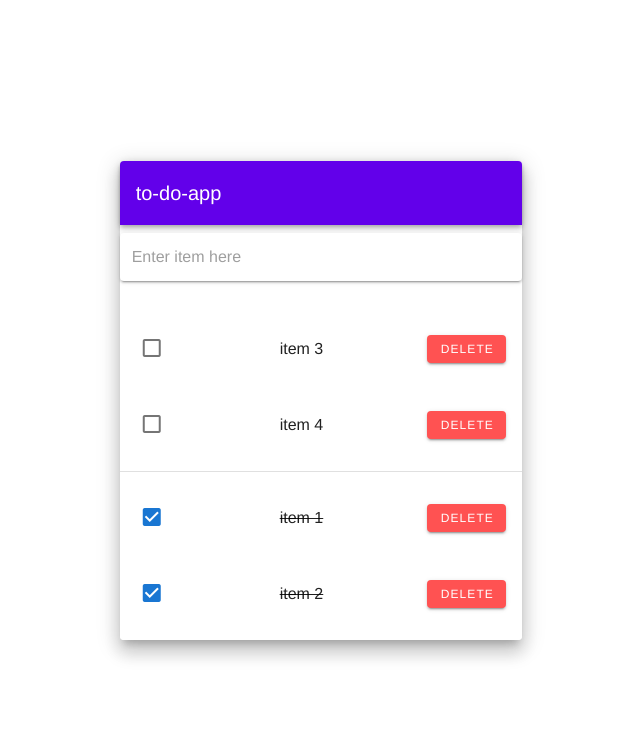
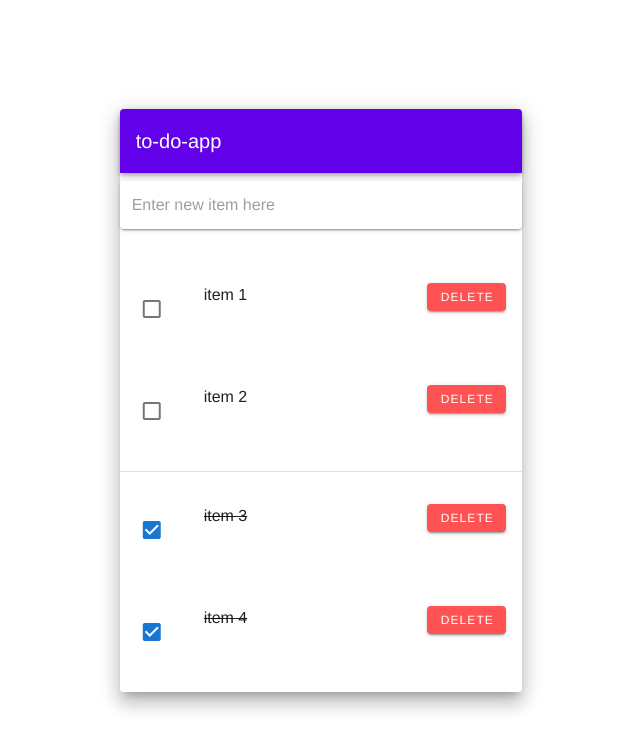
Before and after one commit to chase-mortensen/to-do-app, a Vue app: page / in a window 1280 px wide. Shown: the top 750 px of the page, without its empty margins (319-959 px from the left). Built offline with nearby package versions, Linux system fonts and the light colour scheme.

Commit message:
user interface feeling better, need to add the filters next

```diff
--- a/src/components/TodoList.vue
+++ b/src/components/TodoList.vue
@@ -25,20 +25,26 @@
           <v-list>
             <v-text-field
             solo
-            placeholder="Enter item here"
+            placeholder="Enter new item here"
             v-model="newItem"
             @keyup.enter="addItem"
           ></v-text-field>
             <v-list-item
               v-for="item in todoItems.filter(item => !item.complete)"
               :key="item.id"
-              @click="console.log()"
             >
               <v-list-item-avatar>
                 <v-checkbox v-model="item.complete"></v-checkbox>
               </v-list-item-avatar>
               <v-list-item-content>
-                <v-list-item-title v-text="item.title"></v-list-item-title>
+                <v-text-field
+                :value="item.title"
+                solo
+                flat
+                :outlined="item.editing"
+                @click="item.editing=true"
+                @blur="item.editing=false"
+                ></v-text-field>
               </v-list-item-content>
               <v-list-item-icon>
                 <div class="my-2">
@@ -52,15 +58,24 @@
             <v-list-item
               v-for="item in todoItems.filter(item => item.complete)"
               :key="item.id"
-              @click="console.log()"
             >
               <v-list-item-avatar>
                 <v-checkbox v-model="item.complete"></v-checkbox>
               </v-list-item-avatar>
               <v-list-item-content>
-                <v-list-item-title
+                <!-- <v-list-item-title
                 style="text-decoration: line-through"
                 v-text="item.title"></v-list-item-title>
+                <p>{{ item.editing }}</p> -->
+                <v-text-field
+                :style="item.editing ? '' : 'text-decoration: line-through'"
+                :value="item.title"
+                solo
+                flat
+                :outlined="item.editing"
+                @click="item.editing=true"
+                @blur="item.editing=false"
+                ></v-text-field>
               </v-list-item-content>
               <v-list-item-icon>
                 <div class="my-2">
@@ -81,10 +96,10 @@
       newItem: '',
       id: 4,
       todoItems: [
-        { id: 0, complete: true, title: 'item 1' },
-        { id: 1, complete: true, title: 'item 2' },
-        { id: 2, complete: false, title: 'item 3', },
-        { id: 3, complete: false, title: 'item 4' },
+        { id: 0, editing: false, complete: false, title: 'item 1' },
+        { id: 1, editing: false, complete: false, title: 'item 2' },
+        { id: 2, editing: false, complete: true, title: 'item 3', },
+        { id: 3, editing: false, complete: true, title: 'item 4' },
       ],
     }),
     methods: {
@@ -93,7 +108,7 @@
           this.todoItems.push({ id: this.id++, complete: false, title: this.newItem });
           this.newItem = '';
         }
-      }
+      },
     }
   }
 </script>
```
